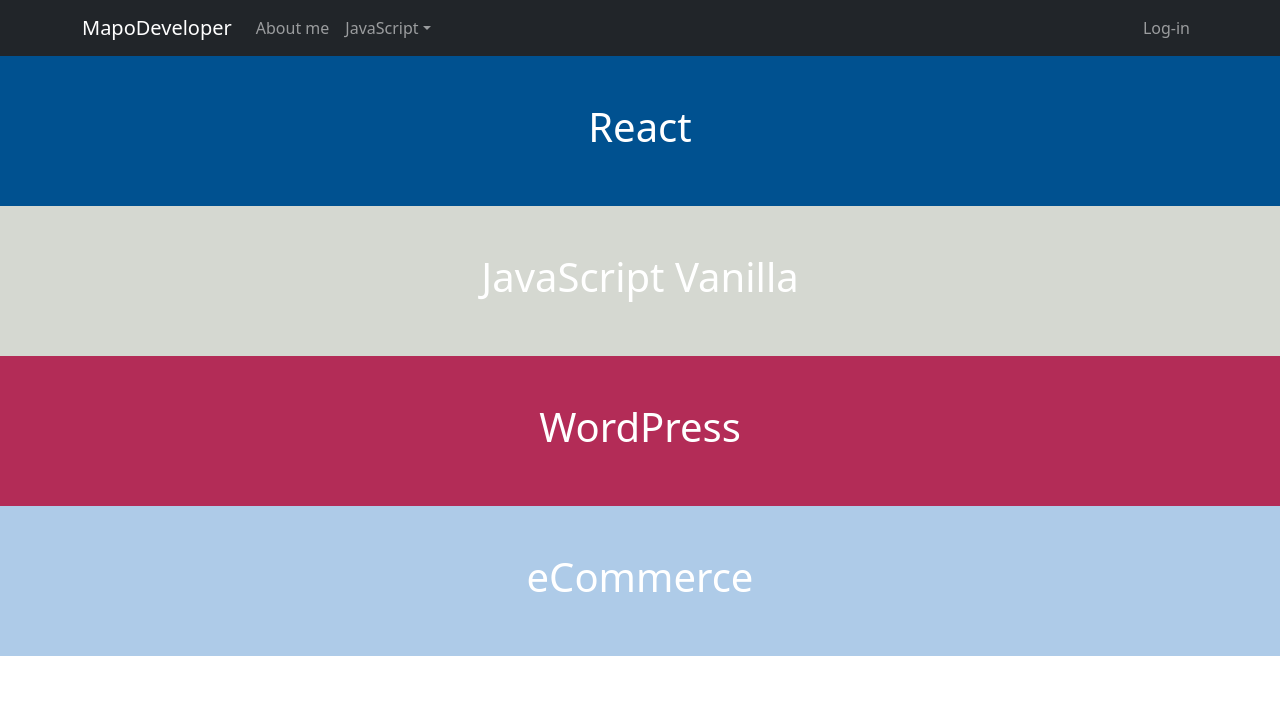
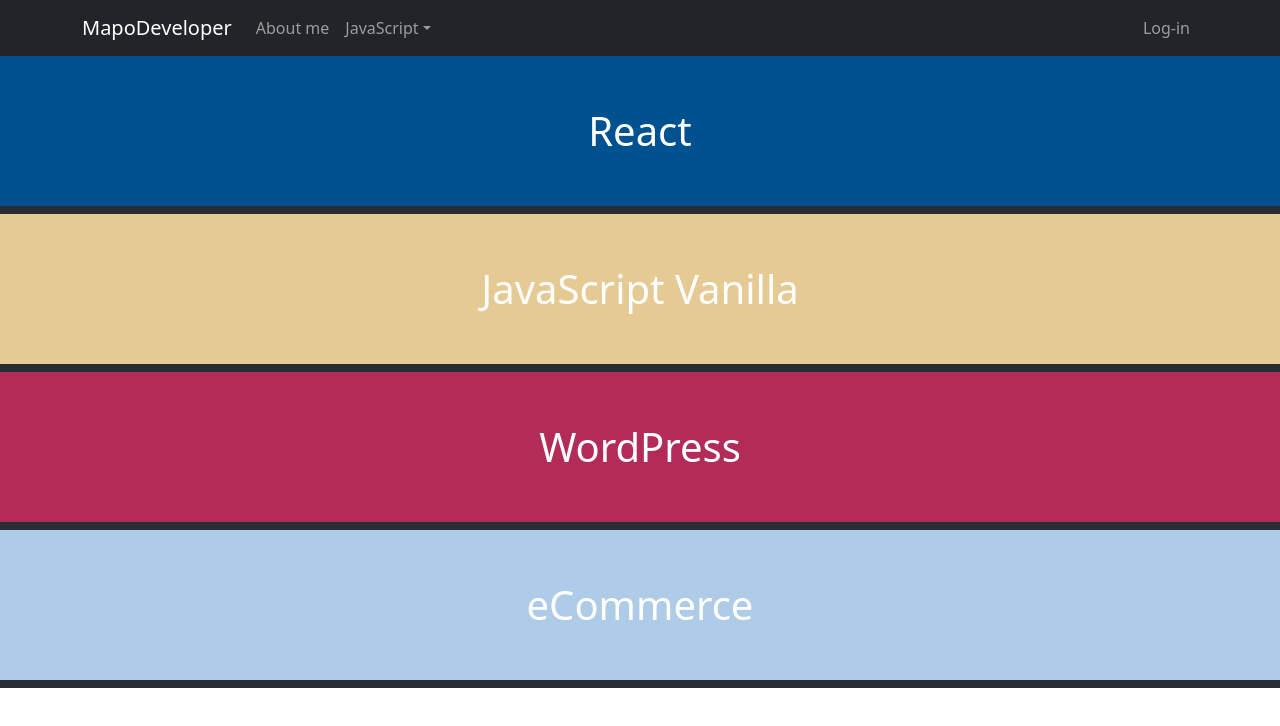
Before and after one commit to MapoDesign/app-portfolio, a React (Create React App) app: page / in a window 1280 px wide. Shown: the top 726 px of the page. Built offline with nearby package versions, Linux system fonts and the light colour scheme.

Commit message:
yellow slide

```diff
--- a/src/App.css
+++ b/src/App.css
@@ -67,7 +67,7 @@
   background-color: #005190;
 }
 #JS{
-  background-color: #d5d8d1;
+  background-color: #e5cb93;
 }
 #WordPress{
   background-color: #b32c57;
--- a/src/views/Home/Home.js
+++ b/src/views/Home/Home.js
@@ -1,14 +1,13 @@
 
-import { Link } from "react-router-dom";
 import '../../App.css';
 
 export default function Home(){
     return <>
         <header className="App-header">
-            <Link to="/list" id="React" class="sidebar"><h1>React</h1></Link>
-            <Link to="https://mapodesign.github.io/libreria" id="JS" class="sidebar"><h1>JavaScript Vanilla</h1></Link>
-            <Link to="https://www.mapodesign.com/category/blog/portfolio/wordpress" id="WordPress" class="sidebar"><h1>WordPress</h1></Link>
-            <Link to="https://scambiaorto.it" id="eComm" class="sidebar"><h1>eCommerce</h1></Link>
+            <h1 id="React" class="sidebar">React</h1>
+            <h1 id="JS" class="sidebar">JavaScript Vanilla</h1>
+            <h1 id="WordPress" class="sidebar">WordPress</h1>
+            <h1 id="eComm" class="sidebar">eCommerce</h1>
         {/* <Image src="https://images.pexels.com/photos/8658345/pexels-photo-8658345.jpeg" fluid />*/}
         </header>
     </>
```
